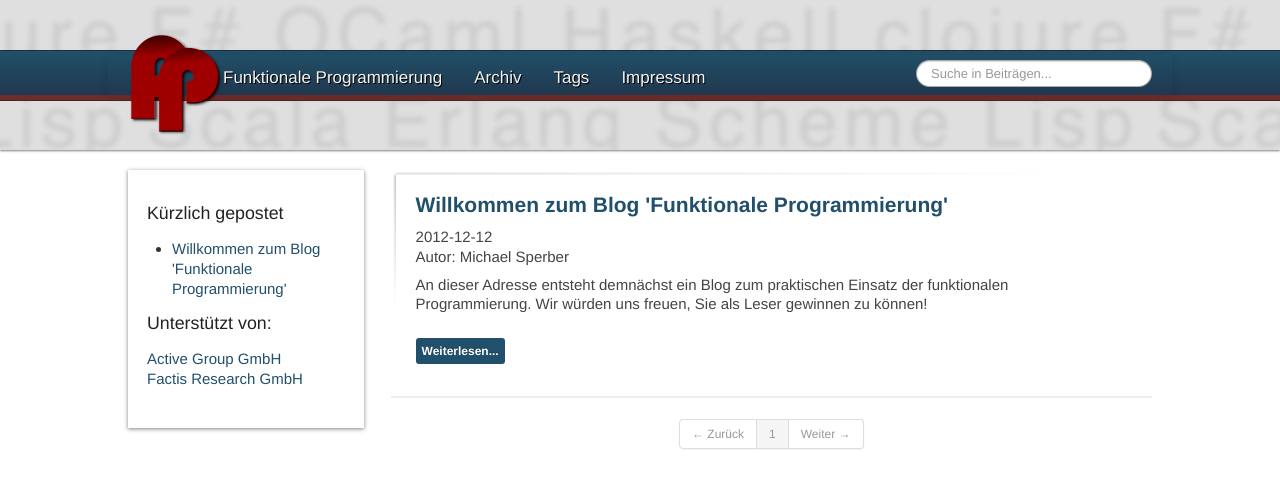
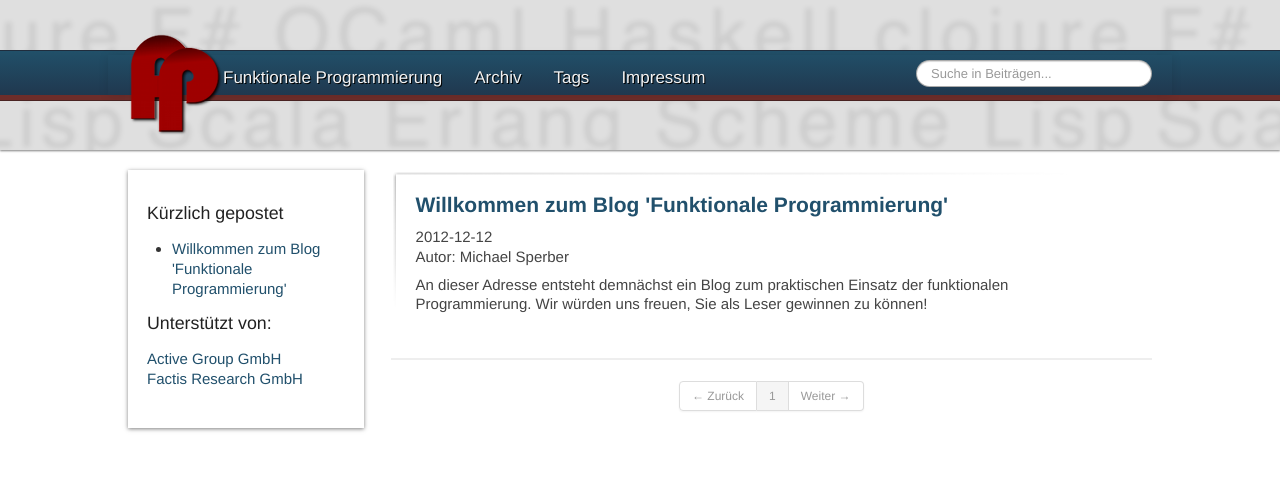
Before and after one commit to funktionale-programmierung/funktionale-programmierung.github.com, a Jekyll site: the page built from index.html, in a window 1280 px wide. Shown: the top 488 px of the page. Built offline with Jekyll 4.4.1, drawn with Linux system fonts in a browser that asks for light colours; some web fonts are replaced; the list of posts is cut into pages by our own code.

Commit message:
'more start' bzw Weiterlesen Funktion verbessert und vereinfacht

```diff
--- a/index.html
+++ b/index.html
@@ -11,9 +11,11 @@ title: Blog Index
   <div class="post-date">{{ post.date | date: "%Y-%m-%d" }}</div>
   <div class="post-author">Autor: {{ post.author }}</div>
   <div class="post-content">
-    {{ post.content | replace:'more start -->','' | replace:'<!-- more end -->','-->' }}
-    <!-- TODO: Nur wenn es noch mehr gibt... nur wie? -->
+    {% capture intro %}{{ post.content | split:'<!-- more start -->' | first }}{% endcapture %}
+    {{ intro }}
+    {% if intro != post.content %}
     <a href="{{ post.url }}"><span class="label label-info">Weiterlesen...</span></a>
+    {% endif %}
   </div>
 </div>
 <hr class="post-divider" />
```
Also changed, not shown: README.md.
